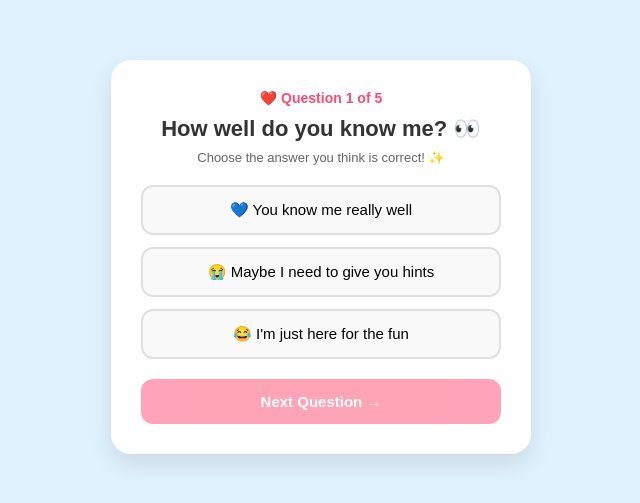
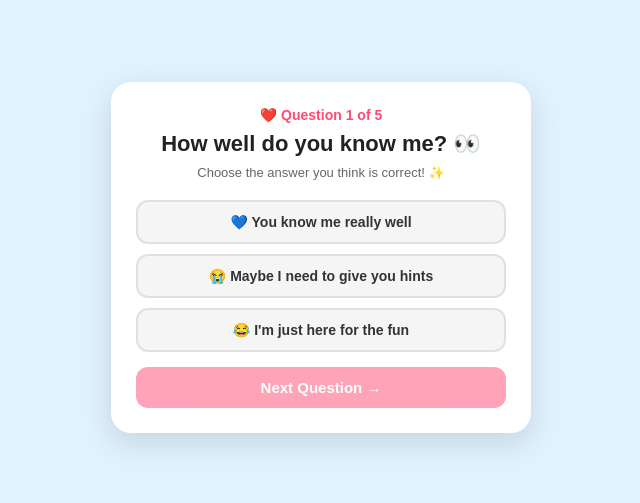
Before and after one commit to umer-eng/birthday-card, a React (Vite) app: page / in a window 1280 px wide. Shown: the part 143-646 px from the top of the page, without its empty margins (319-959 px from the left). Built offline with nearby package versions, Linux system fonts and the light colour scheme.

Commit message:
Fix layout back to original card style with letter back button

```diff
--- a/src/App.css
+++ b/src/App.css
@@ -4,7 +4,9 @@
   padding: 0;
 }
 
-body {
+body, html {
+  width: 100%;
+  height: 100%;
   font-family: 'Poppins', sans-serif;
   background-color: #e0f2fe;
 }
@@ -14,30 +16,35 @@ body {
   justify-content: center;
   align-items: center;
   min-height: 100vh;
+  width: 100vw;
   padding: 20px;
 }
 
-.quiz-screen, .special-card, .final-card {
-  background: white;
-  padding: 30px;
+.quiz-card, .pre-final-card, .final-card {
+  display: flex;
+  flex-direction: column;
+  align-items: center;
+  width: 100%;
+  max-width: 420px;
+  padding: 25px;
   border-radius: 20px;
-  box-shadow: 0 10px 25px rgba(0, 0, 0, 0.1);
+  background-color: #ffffff;
+  box-shadow: 0 10px 30px rgba(0, 0, 0, 0.12);
   text-align: center;
-  max-width: 420px;
-  width: 100%;
 }
 
 .question-count {
   color: #ff4b72;
   font-weight: bold;
+  margin-bottom: 8px;
   font-size: 14px;
-  margin-bottom: 10px;
 }
 
 .quiz-title {
   font-size: 22px;
-  color: #333;
+  color: #222;
   margin-bottom: 8px;
+  font-weight: bold;
 }
 
 .quiz-subtitle {
@@ -49,30 +56,33 @@ body {
 .options-container {
   display: flex;
   flex-direction: column;
-  gap: 12px;
-  margin-bottom: 20px;
+  gap: 10px;
+  width: 100%;
+  margin-bottom: 15px;
 }
 
 .option-btn {
-  padding: 14px;
+  width: 100%;
+  padding: 12px 16px;
   border-radius: 12px;
   border: 2px solid #e0e0e0;
-  background: #f9f9f9;
-  font-size: 15px;
+  background-color: #f5f5f5;
+  color: #333;
+  font-size: 14px;
+  font-weight: 600;
   cursor: pointer;
-  transition: all 0.2s ease;
 }
 
 .option-btn.correct {
   background-color: #28a745;
+  border-color: #28a745;
   color: white;
-  border-color: #28a745;
 }
 
 .option-btn.wrong {
   background-color: #ff4d4d;
+  border-color: #ff4d4d;
   color: white;
-  border-color: #ff4d4d;
 }
 
 .error-text {
@@ -82,12 +92,12 @@ body {
   margin-bottom: 15px;
 }
 
-.next-button, .final-btn {
+.next-button {
   width: 100%;
-  padding: 14px;
+  padding: 12px;
   border-radius: 12px;
   border: none;
-  background: #ff4b72;
+  background-color: #ff4b72;
   color: white;
   font-weight: bold;
   font-size: 15px;
@@ -102,7 +112,7 @@ body {
 .button-group {
   display: flex;
   gap: 10px;
-  margin-top: 20px;
+  width: 100%;
 }
 
 .back-btn {
@@ -110,14 +120,21 @@ body {
   padding: 12px;
   border-radius: 12px;
   border: none;
-  background: #e0e0e0;
+  cursor: pointer;
+  background-color: #e0e0e0;
   color: #333;
   font-weight: bold;
-  cursor: pointer;
+  font-size: 13px;
 }
 
 .special-img, .final-video {
   width: 100%;
+  max-height: 250px;
+  object-fit: cover;
   border-radius: 12px;
-  margin: 15px 0;
+  margin-bottom: 15px;
 }
+
+.final-video-wrapper {
+  width: 100%;
+}
--- a/src/App.jsx
+++ b/src/App.jsx
@@ -95,7 +95,7 @@ function App() {
     <div className="app-container">
       {/* QUIZ SCREEN */}
       {screen === "quiz" && (
-        <section className="quiz-screen">
+        <div className="quiz-card">
           <p className="question-count">
             ❤️ Question {currentQuestionIndex + 1} of {quizData.length}
           </p>
@@ -133,42 +133,40 @@ function App() {
           >
             Next Question →
           </button>
-        </section>
+        </div>
       )}
 
       {/* PRE-FINAL / LETTER SCREEN */}
       {screen === "pre-final" && (
-        <section className="pre-final-screen">
-          <div className="special-card">
-            <h2>You Made It! 🎉</h2>
+        <div className="pre-final-card">
+          <h2 className="quiz-title">You Made It! 🎉</h2>
           <img
             src="/special-photo.jpg"
             alt="Special Memory"
             className="special-img"
           />
-            <p>Ready for the main surprise?</p>
+          <p className="quiz-subtitle">Ready for the main surprise?</p>
 
-            <div className="button-group" style={{ marginTop: "15px", display: "flex", gap: "10px" }}>
-              <button className="back-btn" onClick={handleBackToQuiz} style={{ flex: 1 }}>
+          <div className="button-group">
+            <button className="back-btn" onClick={handleBackToQuiz}>
               ← Back to Quiz
             </button>
             <button
-                className="final-btn"
+              className="next-button"
               onClick={() => setScreen("final")}
-                style={{ flex: 1 }}
             >
               See Final Surprise ❤️
             </button>
           </div>
         </div>
-        </section>
       )}
 
       {/* FINAL SURPRISE SCREEN */}
       {screen === "final" && (
-        <section className="final-screen">
         <div className="final-card">
-            <h1 className="forever-title">You Are My Forever ❤️</h1>
+          <h1 className="quiz-title" style={{ color: "#ff4b72" }}>
+            You Are My Forever ❤️
+          </h1>
 
           <div className="final-video-wrapper">
             <video
@@ -182,21 +180,19 @@ function App() {
             </video>
           </div>
 
-            <p className="final-message">
+          <p className="quiz-subtitle">
             Some memories are simply too special to be forgotten. 💙
           </p>
 
-            <div className="final-hearts">💙 💙 💙</div>
+          <div style={{ margin: "10px 0" }}>💙 💙 💙</div>
 
           <button
             className="back-btn"
             onClick={() => setScreen("pre-final")}
-              style={{ marginTop: "15px" }}
           >
             ← Back to Letter
           </button>
         </div>
-        </section>
       )}
     </div>
   );
```
Lines whose indentation alone changed are shown as unchanged.
